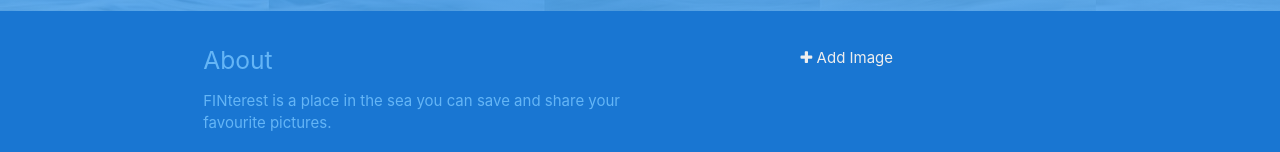
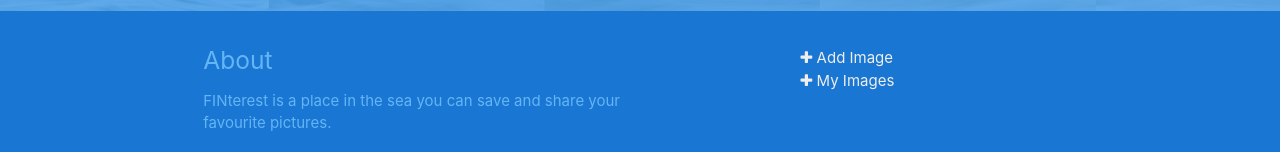
Before and after one commit to codemzy/fcc-pinterestapp, a website: page public/app/loggedin.html in a window 1280 px wide. Shown: the part 483-635 px from the top of the page. Drawn offline with nearby package versions, Linux system fonts and the light colour scheme; some packages are replaced by stand-ins of ours; no server answers.

Commit message:
Updated link to my images

```diff
--- a/public/app/loggedin.html
+++ b/public/app/loggedin.html
@@ -35,6 +35,7 @@
           <h5 class="white-text"></h5>
           <ul>
             <li><a class="grey-text text-lighten-3" href="#/add"><i class="fa fa-plus"></i> Add Image</a></li>
+            <li><a class="grey-text text-lighten-3" href="#/images/my"><i class="fa fa-plus"></i> My Images</a></li>
           </ul>
         </div>
       </div>
```
